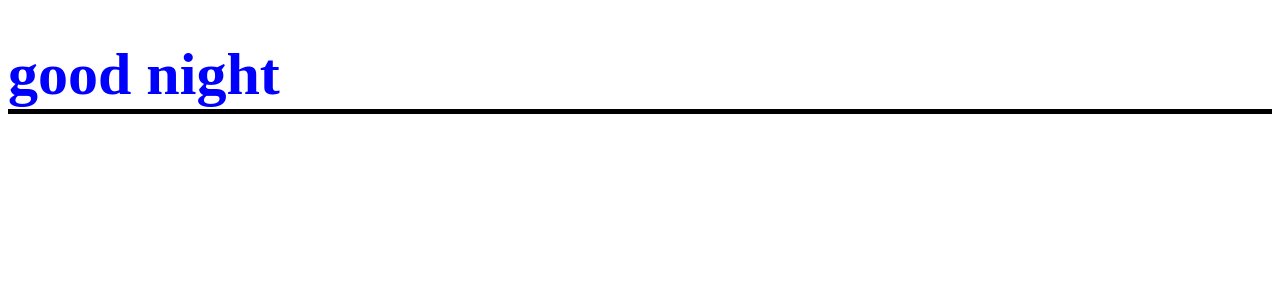
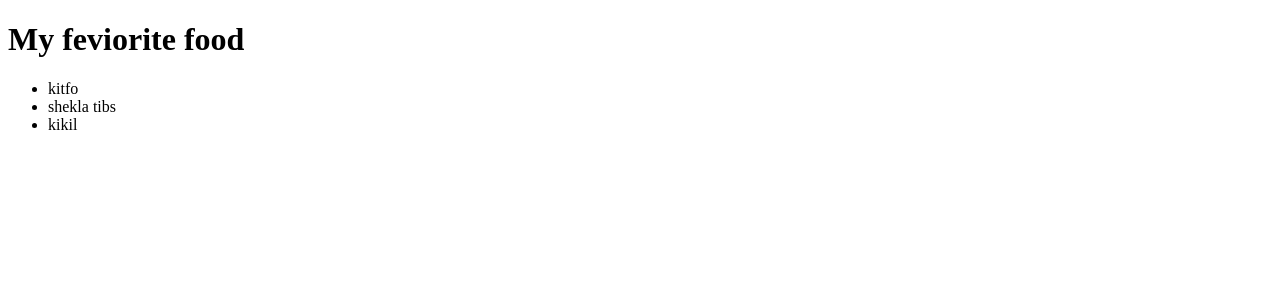
Before and after one commit to AKIDLLkidikifle/react-JSX, a React (Create React App) app: page / in a window 1280 px wide. Shown: the top 300 px of the page. Built offline with nearby package versions, Linux system fonts and the light colour scheme.

Commit message:
react components

```diff
--- /dev/null
+++ b/src/components/app.jsx
@@ -0,0 +1,12 @@
+import React from "react";
+import Header from "./header";
+import List from "./list";
+
+function App(){
+    return <div>
+        <Header/>
+        <List/>
+    </div>;
+};
+
+export default App;
--- /dev/null
+++ b/src/components/header.jsx
@@ -0,0 +1,7 @@
+import React from "react";
+
+function Header(){
+    return <h1>My feviorite food</h1>;
+};
+
+export default Header;
--- /dev/null
+++ b/src/components/list.jsx
@@ -0,0 +1,11 @@
+import React from "react";
+
+function List(){
+    return <ul>
+       <li>kitfo</li>
+       <li>shekla tibs</li>
+       <li>kikil</li>
+    </ul>
+};
+
+export default List;
--- a/src/index.js
+++ b/src/index.js
@@ -1,29 +1,9 @@
 import React from "react";
 import ReactDom from "react-dom/client";
+import App from "./components/app";
 
 const root = ReactDom.createRoot(document.getElementById("root"));
 
-const customStyle = {
-    color:"black"
-}
-
-let d = new Date(2019,1,1, 19);
-let time = d.getHours();
-let message = "";
-
-if(time < 12){
-   message = "good morning";
-   customStyle.color="red";
-}
-else if(time < 18){
-   message = "good afternoon";
-   customStyle.color="green";
-}
-else{
-   message = "good night";
-   customStyle.color="blue";
-}
-
 root.render(
-   <h1 className="heading" style={customStyle}>{message}</h1>
-)
+   <App/>
+);
```
